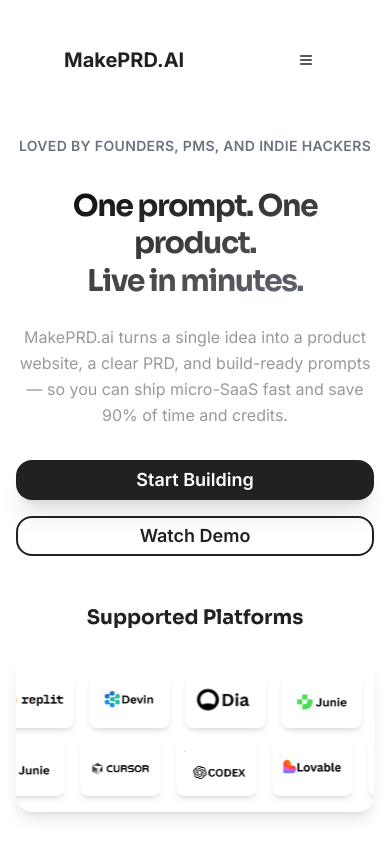
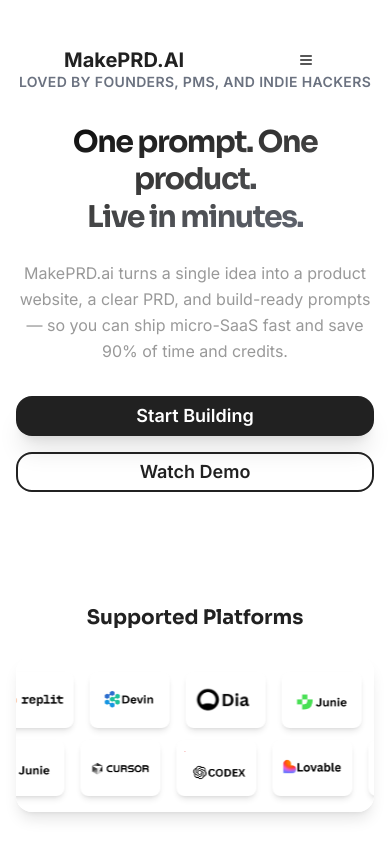
Before and after one commit to manojkanur/MyPRDmaker_Landing, a Next.js app: page / in a window 390 px wide. Shown: the top 844 px of the page. Built offline with nearby package versions, Linux system fonts and the light colour scheme.

Commit message:
Update hero-section.tsx

```diff
--- a/components/hero-section.tsx
+++ b/components/hero-section.tsx
@@ -66,7 +66,7 @@ export function HeroSection() {
       </div>
 
       {/* Hero Content - Properly spaced to avoid header overlap */}
-      <div className="relative z-10 flex-1 flex flex-col items-center justify-center text-center px-4 pt-32 md:pt-40 pb-4">
+      <div className="relative z-10 flex-1 flex flex-col items-center justify-center text-center px-4 pt-26 md:pt-40 pb-4">
         <motion.div
           className="w-full max-w-6xl mx-auto"
           variants={containerVariants}
```
